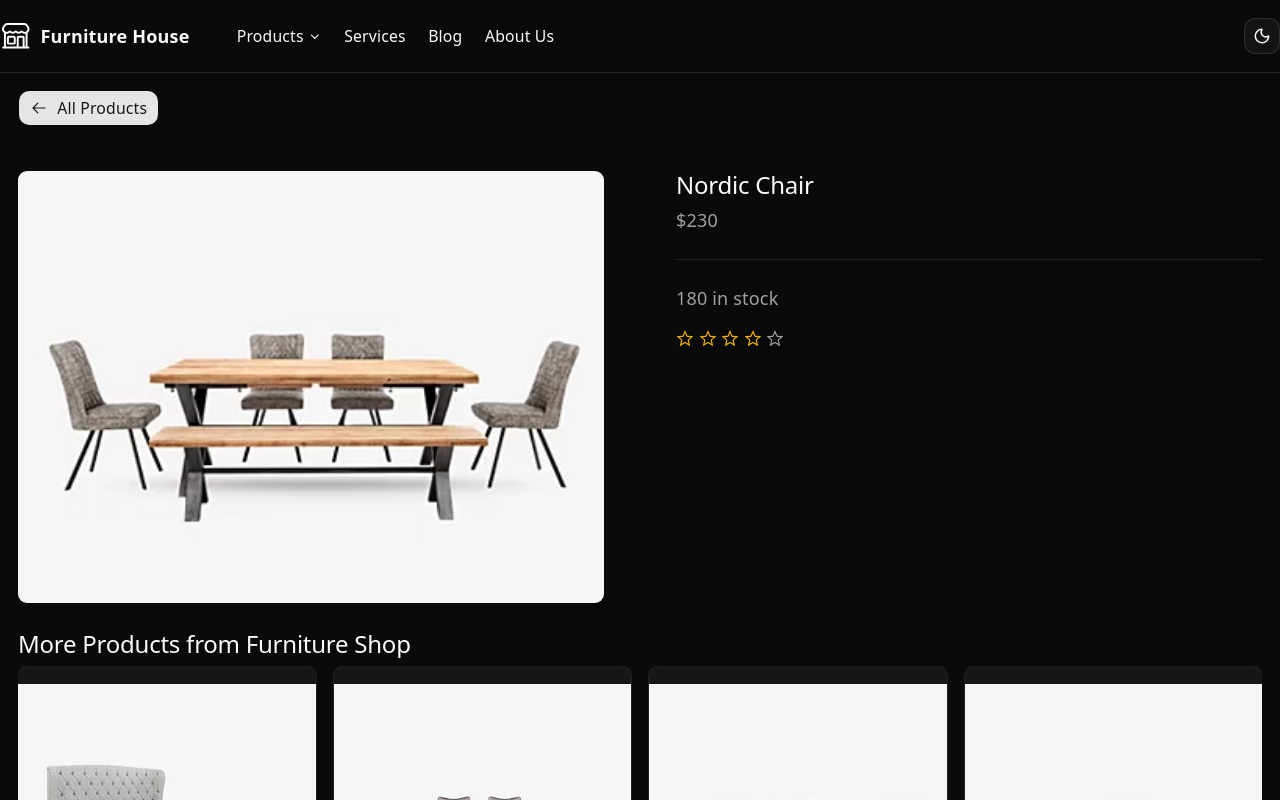
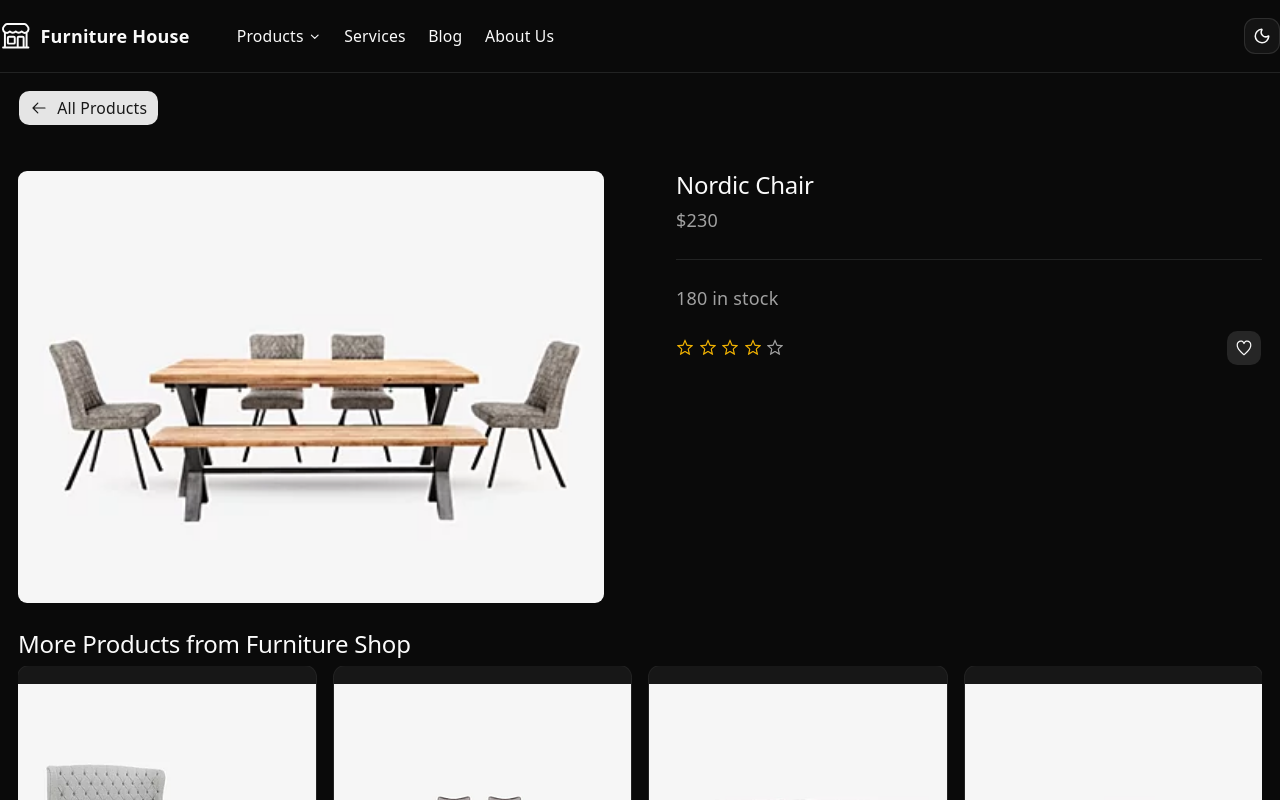
Before and after one commit to myatmonphyusin2022-spec/Furniture, a React (Vite) app in the folder Furniture/: page /products/uuid1 in a window 1280 px wide. Shown: the top 800 px of the page. Built offline with nearby package versions, Linux system fonts and the light colour scheme.

Commit message:
Updated AddToFavorite, Icons and ProductDetail

```diff
--- a/Furniture/src/components/Icons.tsx
+++ b/Furniture/src/components/Icons.tsx
@@ -7,6 +7,7 @@ import {
   LayersIcon,
   PlusIcon,
   StarIcon,
+  HeartIcon,
 } from "@radix-ui/react-icons";
 
 import type { IconProps } from "@radix-ui/react-icons/dist/types";
@@ -39,4 +40,5 @@ export const Icons = {
   layers: LayersIcon,
   plus: PlusIcon,
   star: StarIcon,
+  heart: HeartIcon,
 };
--- /dev/null
+++ b/Furniture/src/components/products/AddToFavorite.tsx
@@ -0,0 +1,29 @@
+import React from "react";
+import { Button, type ButtonProps } from "@/components/ui/button";
+import { cn } from "@/lib/utils";
+import { Icons } from "@/components/Icons";
+
+interface FavoriteProp extends ButtonProps {
+  productId: string;
+  rating: number;
+}
+
+function AddToFavorite({
+  productId,
+  rating,
+  className,
+  ...props
+}: FavoriteProp) {
+  return (
+    <Button
+      variant="secondary"
+      size="icon"
+      className={cn("size-8 shrink-0", className)}
+      {...props}
+    >
+      <Icons.heart className="size-4" />
+    </Button>
+  );
+}
+
+export default AddToFavorite;
--- a/Furniture/src/pages/products/ProductDetail.tsx
+++ b/Furniture/src/pages/products/ProductDetail.tsx
@@ -6,6 +6,7 @@ import { products } from "@/data/products";
 import { Link, useParams } from "react-router";
 import Autoplay from "embla-carousel-autoplay";
 import { Separator } from "@/components/ui/separator";
+
 import {
   Carousel,
   CarouselContent,
@@ -14,6 +15,7 @@ import {
 import React from "react";
 import { formatPrice } from "@/lib/utils";
 import Rating from "@/components/products/Rating";
+import AddToFavorite from "@/components/products/AddToFavorite";
 
 function ProductDetail() {
   const { productId } = useParams();
@@ -64,6 +66,7 @@ function ProductDetail() {
           </p>
           <div className="flex items-center justify-between">
             <Rating rating={Number(product?.rating)} />
+            <AddToFavorite productId={String(product?.id)} rating={Number(product?.rating)} />
           </div>
         </div>
       </section>
```
